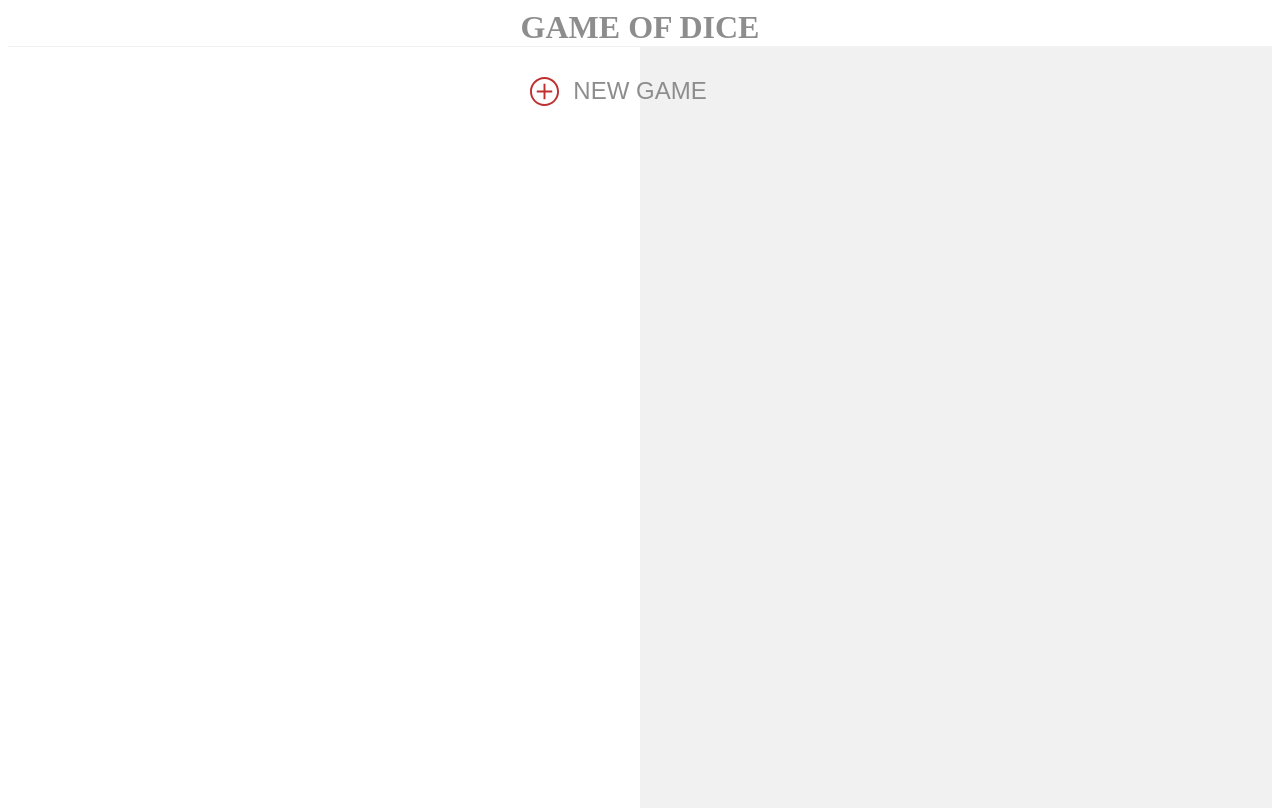
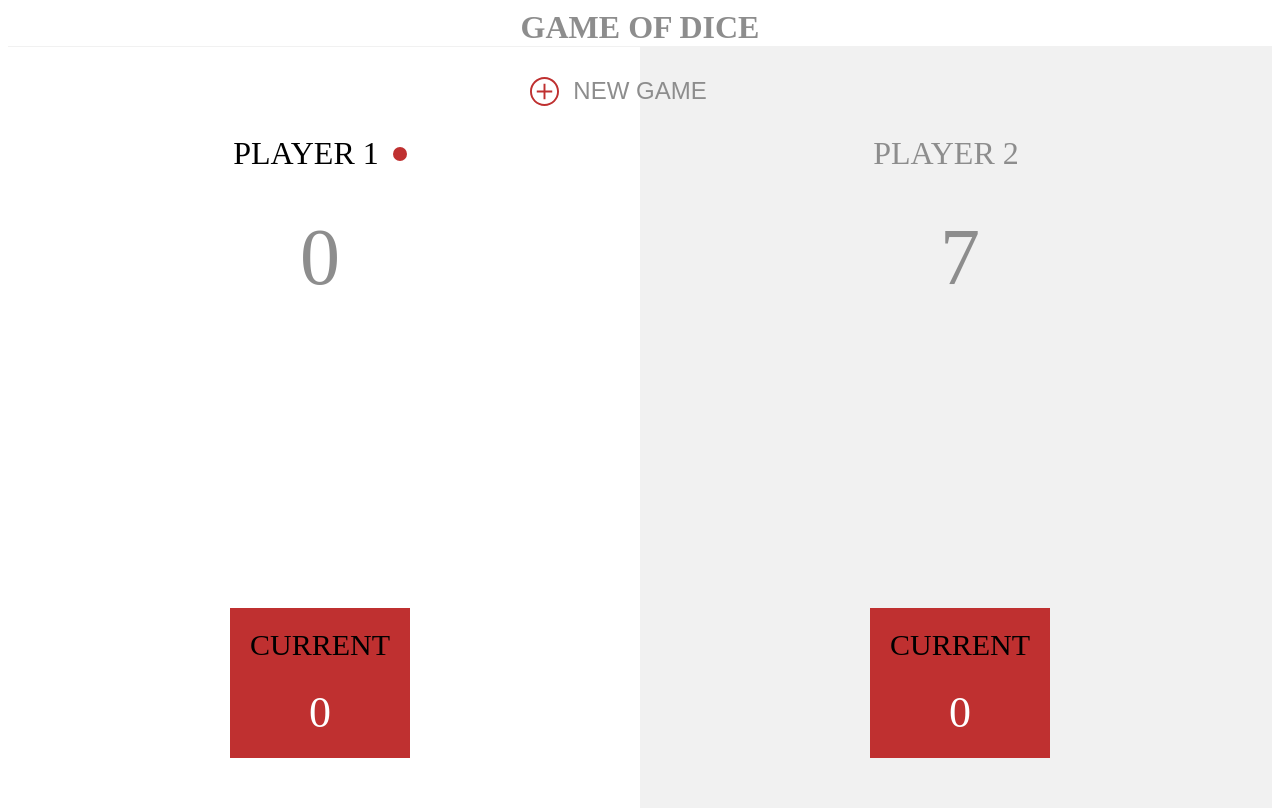
Before and after one commit to alex1031alex/game-of-dice, a React app: page / in a window 1280 px wide. Built offline with nearby package versions, Linux system fonts and the light colour scheme.

Commit message:
Добавил и отрисовал компонент Player с хардкодными значениями пропсов

```diff
--- a/src/common.scss
+++ b/src/common.scss
@@ -10,6 +10,15 @@
 
 html, body, #root {
   height: 100%;
+}
+
+body {
+  color: var(--foreground-primary);
+}
+
+p {
+  margin: 0;
+  padding: 0;
 }
 
 h1, h2, h3, h4, h5, h6 {
--- a/src/components/app/app.scss
+++ b/src/components/app/app.scss
@@ -18,11 +18,20 @@
   line-height: 1.2;
   text-transform: uppercase;
   text-align: center;
-  color: var(--foreground-primary);
   background-color: var(--background-primary);
   border-bottom: 1px solid var(--background-secondary);
 }
 
+.app__container {
+  height: 100%;
+  display: flex;
+  flex-direction: column;
+}
+
 .app__playground {
-  height: 100px;
+  flex: 1 1 100%;
+  display: grid;
+  grid-template-columns: 1fr 1fr 1fr;
+  padding-top: 20px;
+  padding-bottom: 50px;
 }
--- a/src/components/app/app.tsx
+++ b/src/components/app/app.tsx
@@ -1,15 +1,20 @@
 import "./app.scss";
-import {FC} from "react";
-import {NewGame} from "@components/new-game/new-game";
+import { FC } from "react";
+import { NewGame } from "@components/new-game/new-game";
+import { Player } from "@components/player/player";
 
 export const App: FC = () => {
     const newGameClickHandler = () => {};
     return (
         <div className="app">
             <h1 className="app__title">Game of dice</h1>
-            <div className="container">
+            <div className="container app__container">
                 <NewGame onClick={newGameClickHandler} />
-                <div className="app__playground"></div>
+                <div className="app__playground">
+                    <Player name="Player 1" isActive={true} currentScore={0} totalScore={0} />
+                    <div className="app__controls"></div>
+                    <Player name="Player 2" isActive={false} currentScore={0} totalScore={7} />
+                </div>
             </div>
         </div>
     );
--- /dev/null
+++ b/src/components/player/player.scss
@@ -0,0 +1,59 @@
+.player {
+  height: 100%;
+  display: flex;
+  flex-direction: column;
+  justify-content: space-between;
+  align-items: center;
+}
+
+.player__title {
+  --marker-size: 14px;
+  position: relative;
+  text-transform: uppercase;
+  font-size: 32px;
+  font-weight: 400;
+  margin-bottom: 40px;
+  padding-right: calc(var(--marker-size) * 2);
+
+  &--active {
+    color: var(--foreground-accent);
+
+    &::after {
+      content: "";
+      position: absolute;
+      top: calc(50% - var(--marker-size) / 2);
+      right: 0;
+      width: var(--marker-size);
+      height: var(--marker-size);
+      border-radius: 50%;
+      background-color: var(--background-accent);
+    }
+  }
+}
+
+.player__total-score {
+  font-size: 80px;
+}
+
+.player__current-container {
+  margin-top: auto;
+  min-height: 110px;
+  background-color: var(--background-accent);
+  text-align: center;
+  padding: 20px;
+  display: flex;
+  flex-direction: column;
+  justify-content: space-between;
+}
+
+.player__current-label {
+  text-transform: uppercase;
+  font-size: 30px;
+  color: var(--foreground-accent);
+}
+
+.player__current-score {
+  text-align: center;
+  color: white;
+  font-size: 44px;
+}
--- /dev/null
+++ b/src/components/player/player.tsx
@@ -0,0 +1,22 @@
+import "./player.scss";
+import {FC} from "react";
+
+interface TProps  {
+    name: string;
+    isActive: boolean;
+    totalScore: number;
+    currentScore: number;
+}
+
+export const Player: FC<TProps> = ({name, isActive = true, totalScore, currentScore}) => {
+    return (
+        <div className="player">
+            <h2 className={`player__title ${isActive && "player__title--active"}`}>{name}</h2>
+            <p className="player__total-score">{totalScore}</p>
+            <div className="player__current-container">
+                <p className="player__current-label">current</p>
+                <p className="player__current-score">{currentScore}</p>
+            </div>
+        </div>
+    );
+}
```
